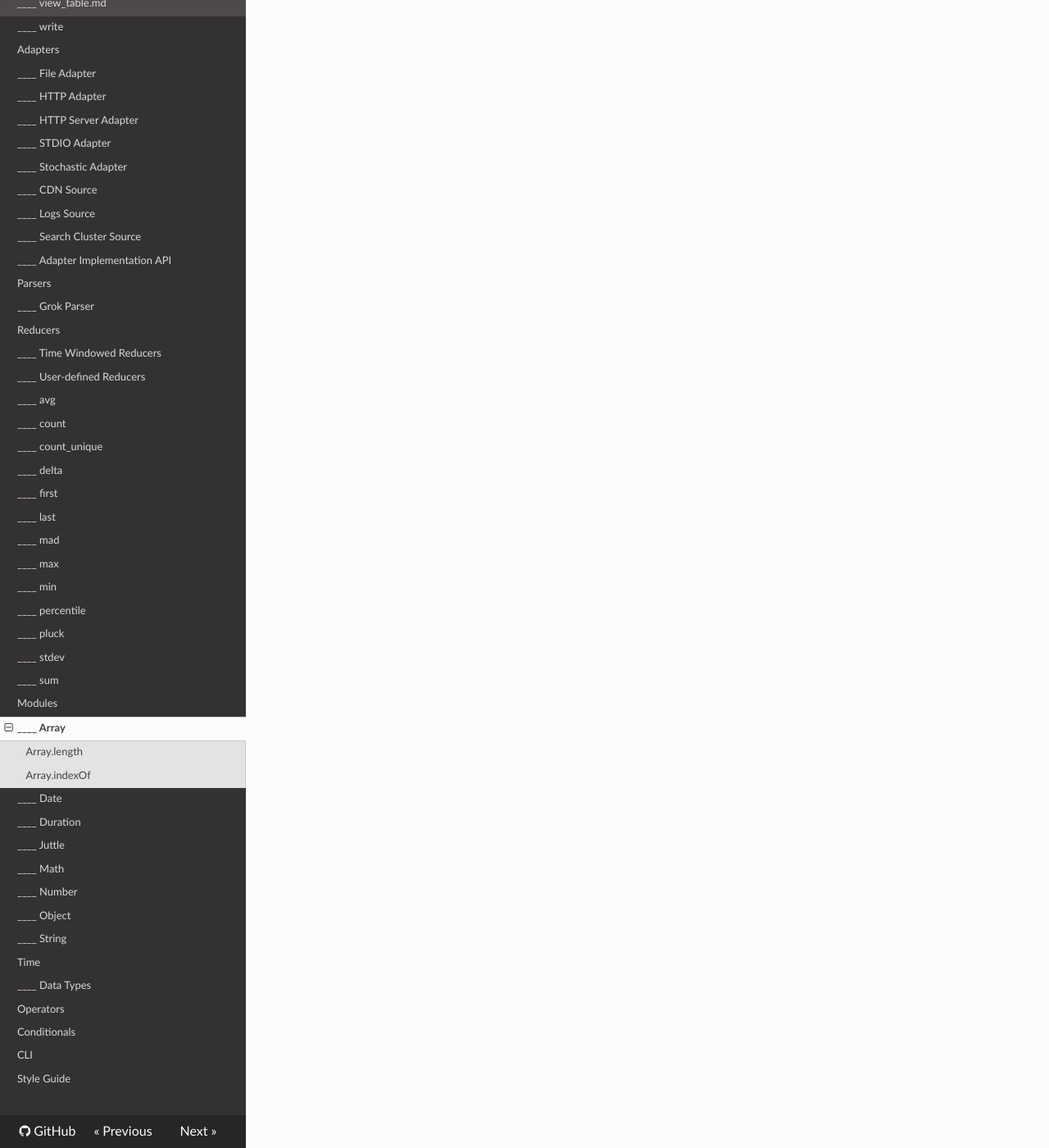
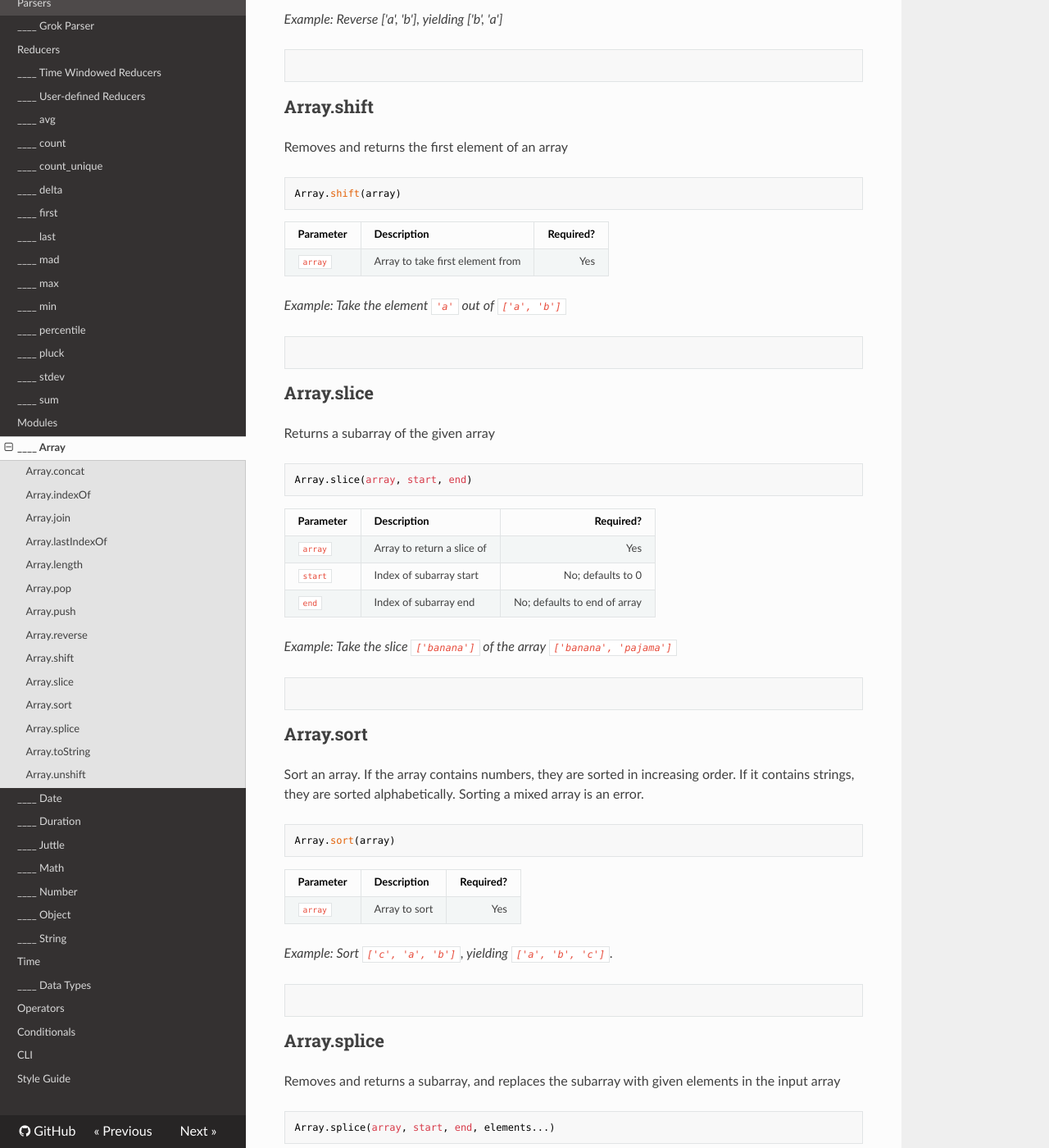
Before and after one commit to juttle/juttle, an MkDocs documentation site: the page built from docs/modules/array.md, in a window 1280 px wide and 1400 px high, scrolled down 3544 px. Shown: the whole window at 82% size. Built offline with MkDocs 1.6.1, drawn with Linux system fonts in a browser that asks for light colours; nearby versions of some CDN libraries; old or Windows-style settings are respelled for this version of MkDocs; some of the changed text lies outside the part shown.

Commit message:
doc: array methods

````diff
--- a/docs/modules/array.md
+++ b/docs/modules/array.md
@@ -11,24 +11,24 @@ Arrays can be declared as constants in a flowgraph or variables in
 
 The Array module exposes a limited set of operations on array variables.
 
-## Array.length
+## Array.concat
 
-Return the number of items in an array.
+Combine the elements of a list of arrays into a single array
+```
+Array.concat(array1, array2, ...)
+```
+
+Parameter  |  Description  |  Required?
+---------- | ------------- | ---------:
+`array1`    |   The first elements in the resulting array  | Yes
+`array2`    |   Elements to append to array1  | No
+`...`     | Any number of additional arrays | No
+
+_Example: Concatenate `["hello"]`, `[]` and `["world"]` into `["hello", "world"]`_
 
 ```
-Array.length(array)
+{!docs/examples/modules/array_concat.juttle!}
 ```
-
-Parameter  | Description   |  Required?
----------- | ------------- | ---------:
-`array`    | The array to measure  |  Yes
-
-_Example: Create an array containing a random number of values, then count them_
-
-```
-{!docs/examples/modules/array_length.juttle!}
-```
-
 
 ## Array.indexOf
 
@@ -49,3 +49,219 @@ _Example: Search for a random integer in an array of random integers_
 ```
 {!docs/examples/modules/array_indexof.juttle!}
 ```
+
+## Array.join
+
+Combine the elements of an array into a string
+```
+Array.join(array, separator)
+```
+
+Parameter  |  Description  |  Required?
+---------- | ------------- | ---------:
+`array`    |   Array whose elements to join | Yes
+`separator`| Separator to delimit the joined elements  | No; defaults to `','`
+
+_Example: Join ['joe','meg','bob','may'] into the string 'joe,meg,bob,may'_
+
+```
+{!docs/examples/modules/array_join.juttle!}
+```
+
+## Array.lastIndexOf
+
+Search an array and return the zero-based index of the last match, or
+-1 if there is no match.
+
+```
+Array.lastIndexOf(array, searchvalue)
+```
+
+Parameter  |  Description  |  Required?
+---------- | ------------- | ---------:
+`array`    |   The array to search  | Yes
+`searchvalue`  |  The value for which to search  |  Yes
+
+_Example: Search for a random integer in an array of random integers_
+
+```
+{!docs/examples/modules/array_last_index_of.juttle!}
+```
+
+## Array.length
+
+Return the number of items in an array.
+
+```
+Array.length(array)
+```
+
+Parameter  | Description   |  Required?
+---------- | ------------- | ---------:
+`array`    | The array to measure  |  Yes
+
+_Example: Create an array containing a random number of values, then count them_
+
+```
+{!docs/examples/modules/array_length.juttle!}
+```
+
+## Array.pop
+
+Remove the last element of an array and return it
+```
+Array.pop(array)
+```
+
+Parameter  |  Description  |  Required?
+---------- | ------------- | ---------:
+`array`    | Array to pop an element from | Yes
+
+_Example: Pop the element 'b' off ['a', 'b']_
+
+```
+{!docs/examples/modules/array_pop.juttle!}
+```
+
+## Array.push
+
+Add an element to the end of an array
+```
+Array.push(array, element)
+```
+
+Parameter  |  Description  |  Required?
+---------- | ------------- | ---------:
+`array`    | Array to add `element` to | Yes
+`element`  | Element to add | Yes
+
+_Example: Push `'pajama'` and `'potatoes'` into the array `['banana']`_
+
+```
+{!docs/examples/modules/array_push.juttle!}
+```
+
+## Array.reverse
+
+Reverse the order of elements in an array
+```
+Array.reverse(array)
+```
+
+Parameter  |  Description  |  Required?
+---------- | ------------- | ---------:
+`array`    | Array reverse | Yes
+
+_Example: Reverse ['a', 'b'], yielding ['b', 'a']_
+
+```
+{!docs/examples/modules/array_reverse.juttle!}
+```
+
+## Array.shift
+
+Removes and returns the first element of an array
+```
+Array.shift(array)
+```
+
+Parameter  |  Description  |  Required?
+---------- | ------------- | ---------:
+`array`    | Array to take first element from | Yes
+
+_Example: Take the element `'a'` out of `['a', 'b']`_
+
+```
+{!docs/examples/modules/array_shift.juttle!}
+```
+
+## Array.slice
+
+Returns a subarray of the given array
+```
+Array.slice(array, start, end)
+```
+
+Parameter  |  Description  |  Required?
+---------- | ------------- | ---------:
+`array`    | Array to return a slice of | Yes
+`start`    | Index of subarray start | No; defaults to 0
+`end`      | Index of subarray end | No; defaults to end of array
+
+_Example: Take the slice `['banana']` of the array `['banana', 'pajama']`_
+
+```
+{!docs/examples/modules/array_slice.juttle!}
+```
+
+## Array.sort
+
+Sort an array. If the array contains numbers, they are sorted in increasing order. If it contains strings, they are sorted alphabetically. Sorting a mixed array is an error.
+```
+Array.sort(array)
+```
+
+Parameter  |  Description  |  Required?
+---------- | ------------- | ---------:
+`array`    | Array to sort | Yes
+
+_Example: Sort `['c', 'a', 'b']`, yielding `['a', 'b', 'c']`._
+
+```
+{!docs/examples/modules/array_sort.juttle!}
+```
+
+## Array.splice
+
+Removes and returns a subarray, and replaces the subarray with given elements in the input array
+```
+Array.splice(array, start, end, elements...)
+```
+
+Parameter  |  Description  |  Required?
+---------- | ------------- | ---------:
+`array`    | Array to splice | Yes
+`start`    | Start of subarray to replace | No; defaults to 0
+`end`    | End of subarray | No; defaults to end of `array`
+`elements`    | List of elements to add | No; defaults to none
+
+_Example: Replace `'banana'` with `'potatoes'` and return `['banana']` given the array `['banana', 'pajama']`._
+
+```
+{!docs/examples/modules/array_splice.juttle!}
+```
+
+## Array.toString
+
+Returns a string representation of a given array.
+```
+Array.toString(array)
+```
+
+Parameter  |  Description  |  Required?
+---------- | ------------- | ---------:
+`array`    |   The array to stringify  | Yes
+
+_Example: Stringify `["hello", "goodbye"]`, yielding the string `["hello", "goodbye"]`._
+
+```
+{!docs/examples/modules/array_to_string.juttle!}
+```
+
+## Array.unshift
+
+Add an element to the beginning of an array
+```
+Array.unshift(array, element)
+```
+
+Parameter  |  Description  |  Required?
+---------- | ------------- | ---------:
+`array`    | Array to add element to | Yes
+`element`  | Element to add | Yes
+
+_Example: Add `'pajama'` and `'potatoes'` to the beginning of `['banana']`_
+
+```
+{!docs/examples/modules/array_unshift.juttle!}
+```
````
Also changed, not shown: 12 other files.
